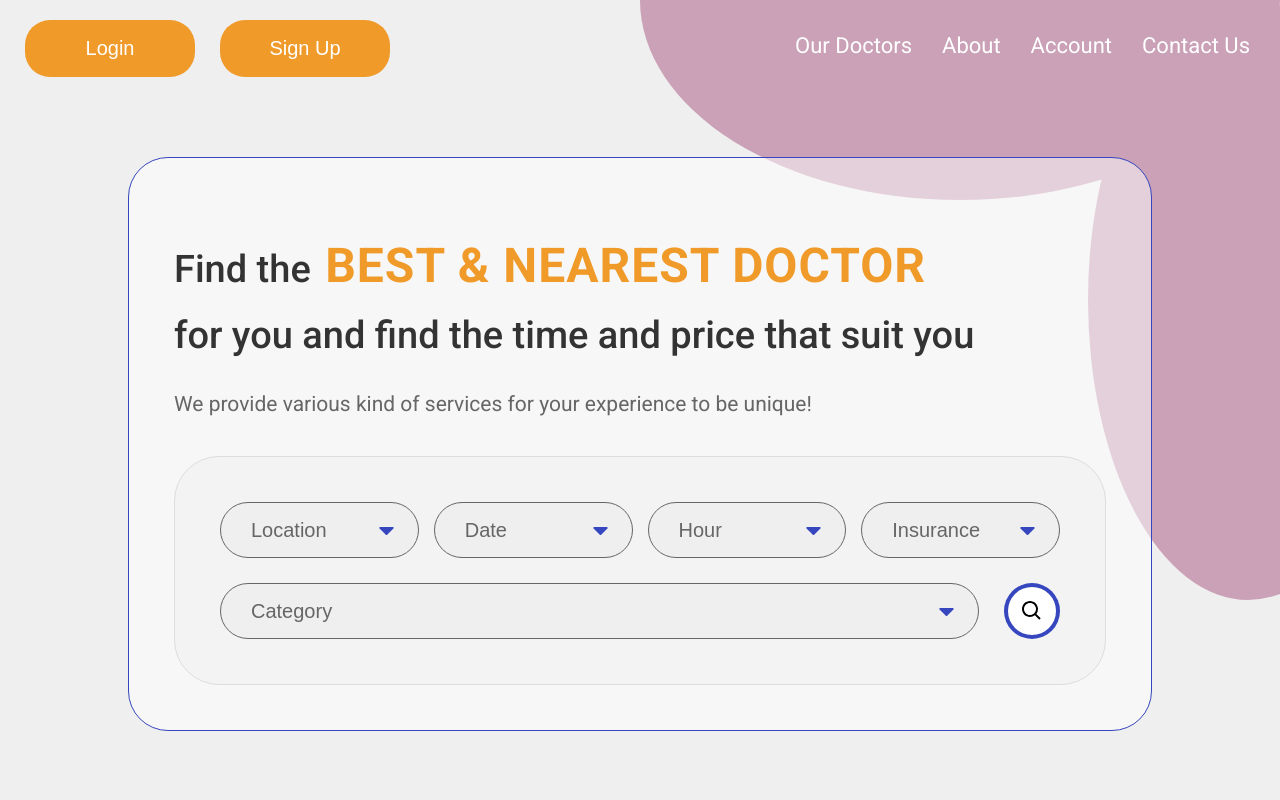
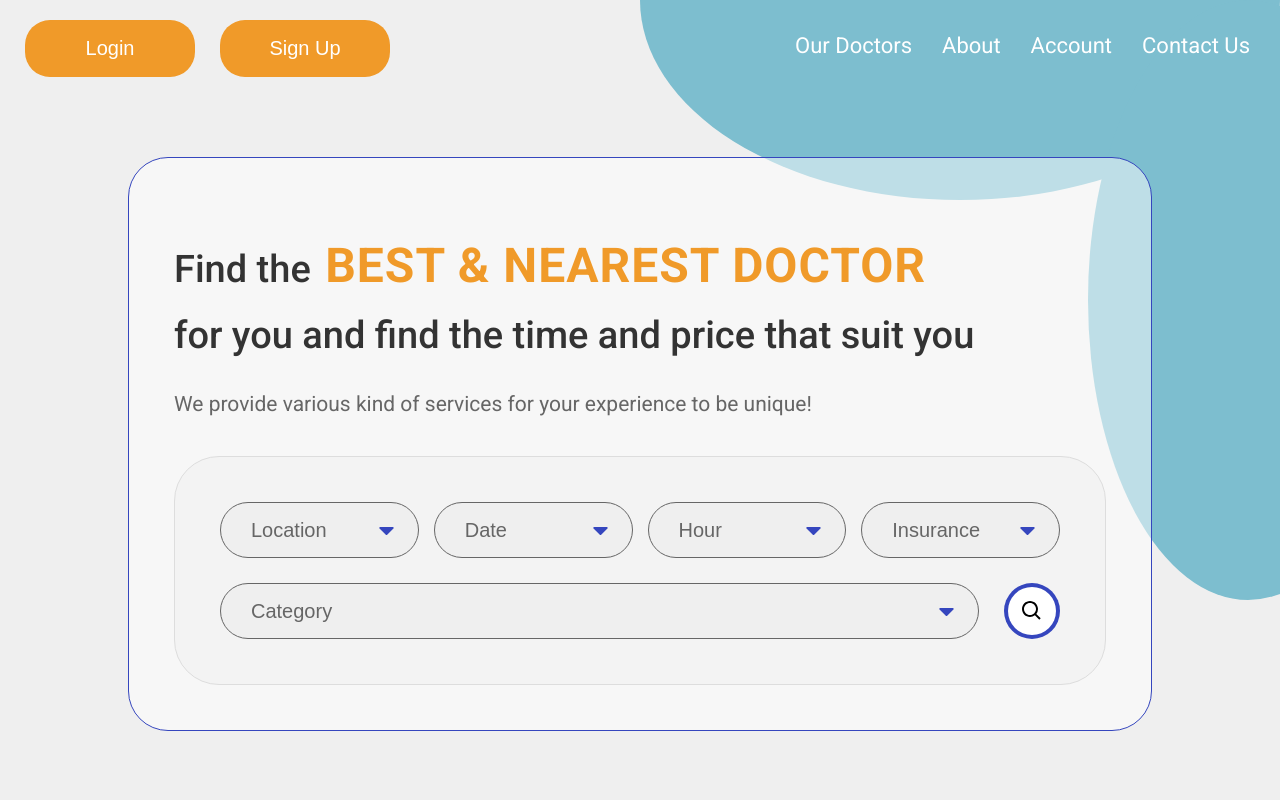
Before and after one commit to ParsaFouladi/GradProject, a React (Create React App) app in the folder frontend/: page / in a window 1280 px wide. Shown: the top 800 px of the page. Built offline with nearby package versions, Linux system fonts and the light colour scheme.

Commit message:
UI update

```diff
--- a/frontend/src/App.css
+++ b/frontend/src/App.css
@@ -242,10 +242,10 @@ a{
   overflow: hidden;
 }
 .home-page .oval-horizontal{
-  background-color: var(--pink-color-main);
+  background-color: var(--blue-color);
 }
 .home-page .oval-vertical{
-  background-color: var(--pink-color-main);
+  background-color: var(--blue-color);
 }
 .home-page .header{
   display: flex;
```
